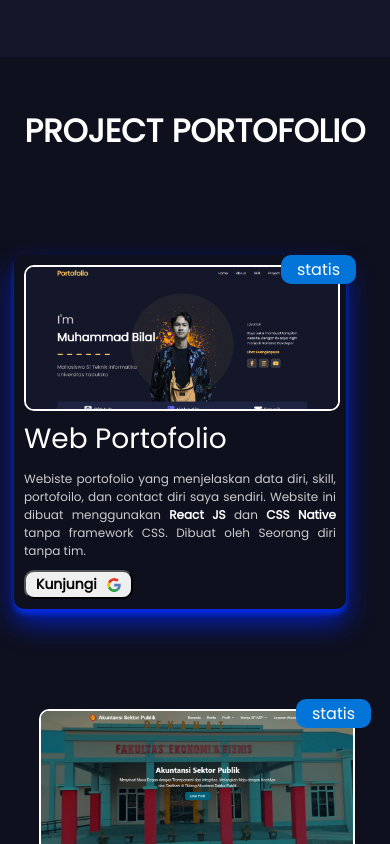
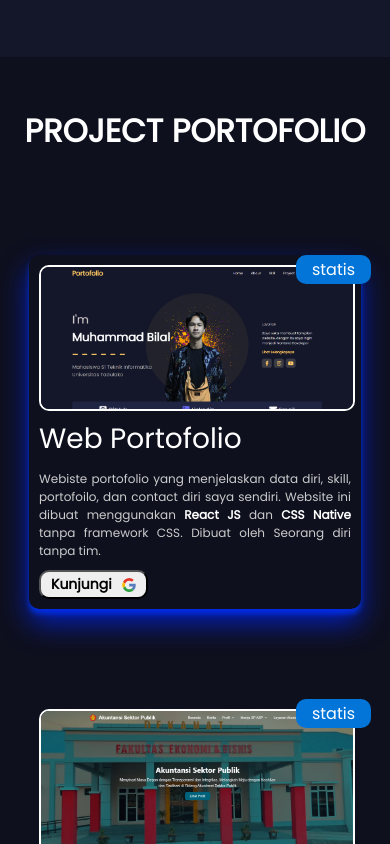
Before and after one commit to muhammadbilal2468/web-portofolio-2, a React (Create React App) app: page / in a window 390 px wide. In both pictures the pointer is over the element 195 px from the left and 3611 px from the top of the page. Shown: the part 3189-4033 px from the top of the page. Built offline with nearby package versions, Linux system fonts and the light colour scheme.

Commit message:
update projects

```diff
--- a/src/App.css
+++ b/src/App.css
@@ -763,6 +763,10 @@
     gap: 100px;
   }
 
+  .wp .project .list-card .card:hover {
+    translate: -10px;
+  }
+
   .wp .footer h3 {
     font-size: 10px;
   }
```
